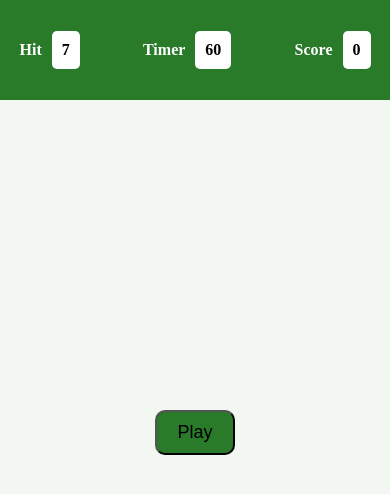
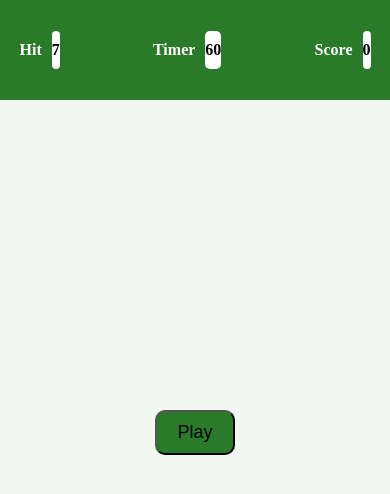
Before and after one commit to Vibhor-s24/Bubble-Game, a plain HTML site: page index.html in a window 390 px wide. Drawn offline with Linux system fonts and the light colour scheme.

Commit message:
Update style.css

```diff
--- a/style.css
+++ b/style.css
@@ -131,7 +131,7 @@ html, body {
     align-items: center;
     justify-content: center;
   }
-    .box{padding: 10px 10px;
+    .box{padding: 10px 0px;
     font-size: 16px;
     color: black;
     font-weight: 800;
```
